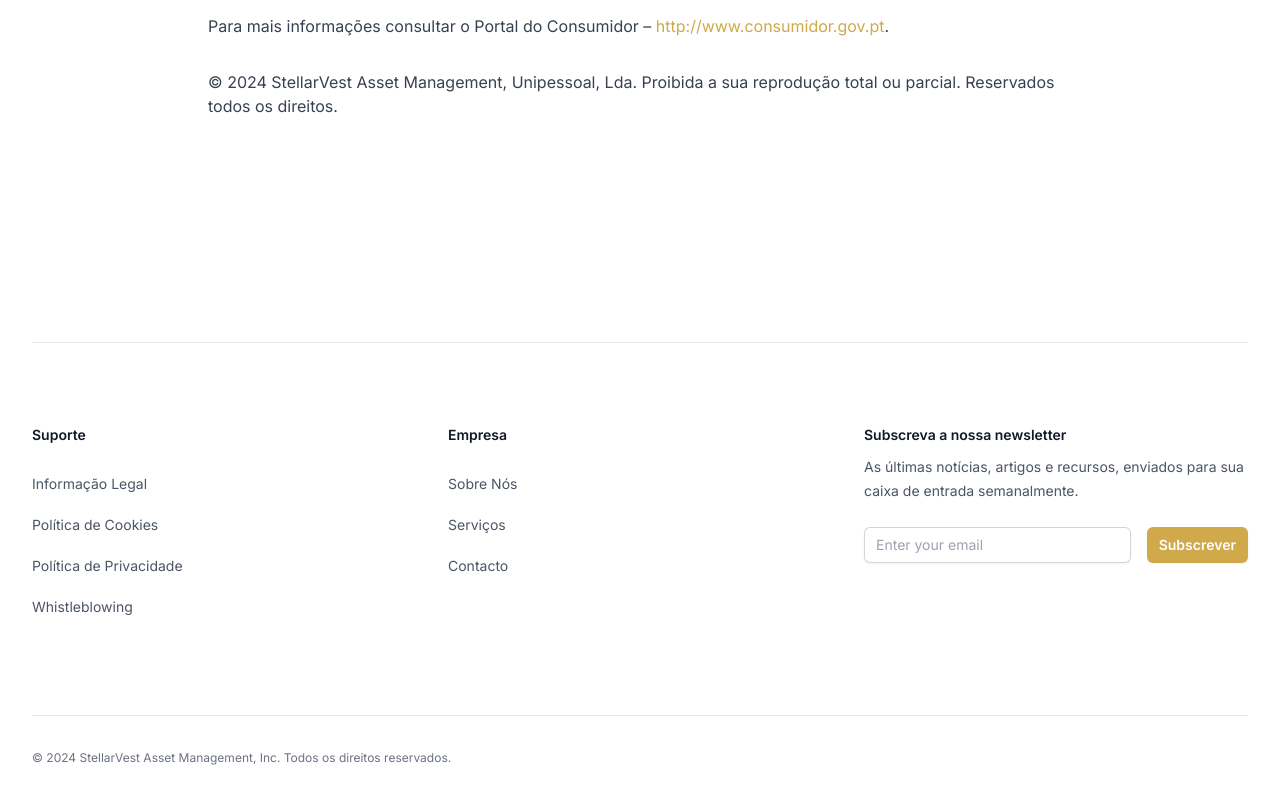
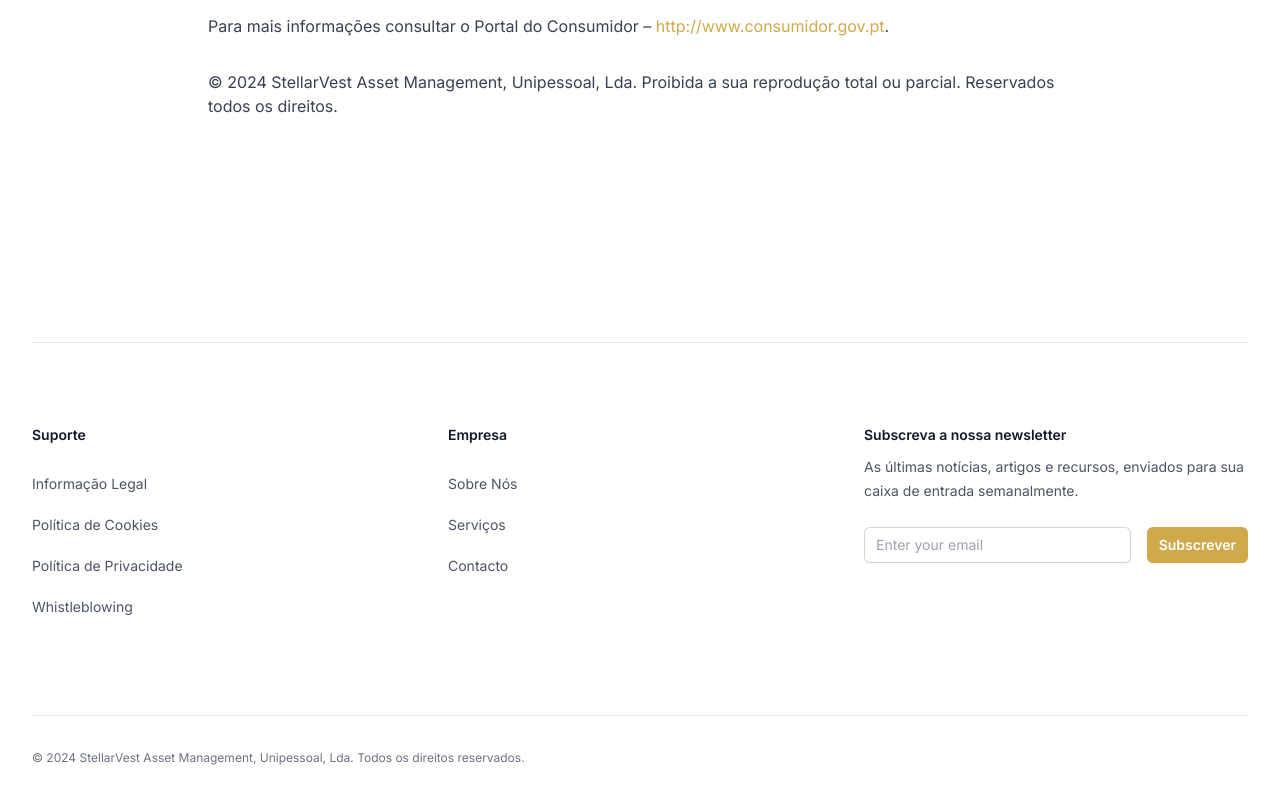
Before and after one commit to frejandreassen/stellarvest-web, a Next.js app: page /legal in a window 1280 px wide. Shown: the part 4878-5678 px from the top of the page. Built offline with nearby package versions, Linux system fonts and the light colour scheme.

Commit message:
Update Footer.tsx
Alteração da designação

```diff
--- a/components/Footer.tsx
+++ b/components/Footer.tsx
@@ -118,7 +118,7 @@
         </div>
         <div className="mt-16 border-t border-gray-900/10 pt-8 sm:mt-20 md:flex md:items-center md:justify-between lg:mt-24">
           <p className="mt-8 text-xs leading-5 text-gray-500 md:mt-0">
-            &copy; 2024 StellarVest Asset Management, Inc. Todos os direitos reservados.
+            &copy; 2024 StellarVest Asset Management, Unipessoal, Lda. Todos os direitos reservados.
           </p>
         </div>
       </div>
```
